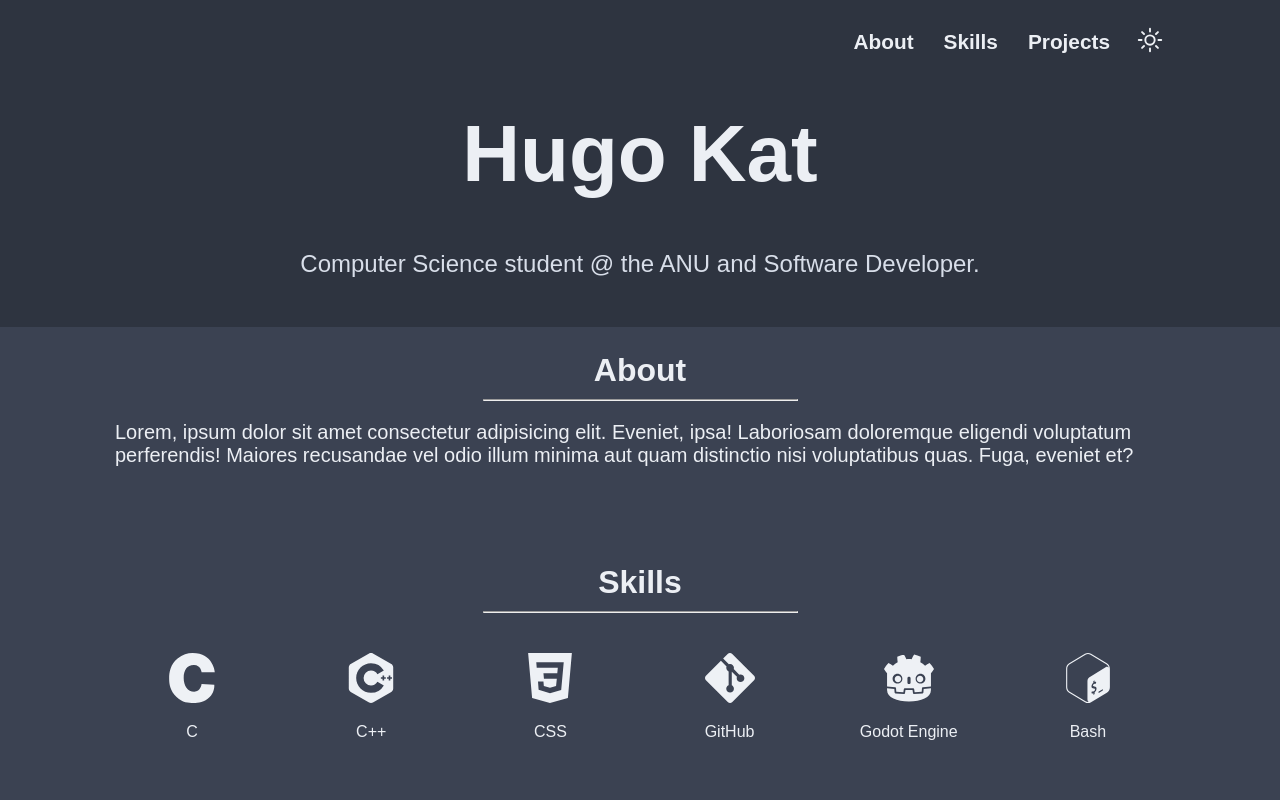
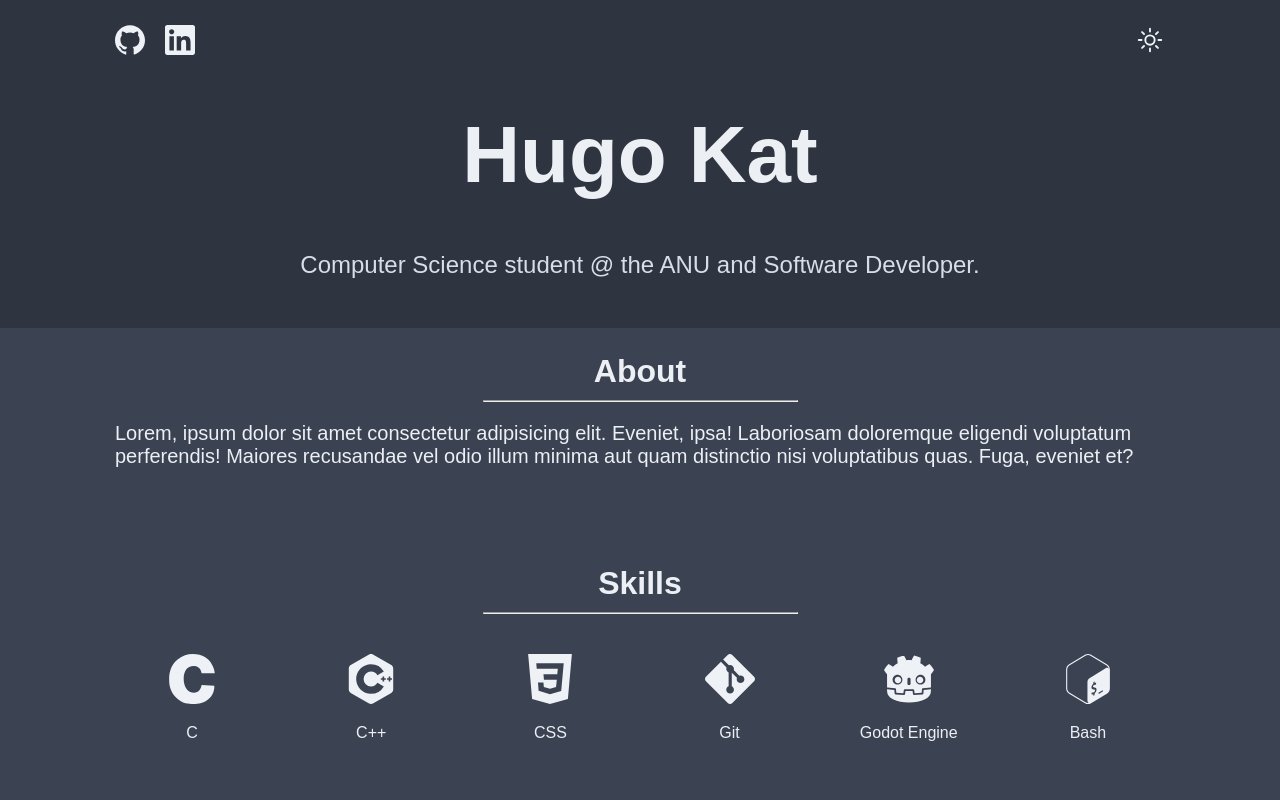
Before and after one commit to hkattt/portfolio, a React (Vite) app in the folder portfolio/: page / in a window 1280 px wide. Shown: the top 800 px of the page. Built offline with nearby package versions, Linux system fonts and the light colour scheme; a web font is replaced by a local one.

Commit message:
Adding socials to the header. Removing nav

```diff
--- a/portfolio/src/Content/Skills/Skills.tsx
+++ b/portfolio/src/Content/Skills/Skills.tsx
@@ -7,7 +7,7 @@ const skills = [
     {image: "cplusplus.svg",   alt: "C++ Logo",          text: "C++"},
     {image: "css3.svg",        alt: "CSS3 Logo",         text: "CSS"},
     // {image: "dotnet.svg",      alt: ".NET Logo",         text: ".NET"},
-    {image: "git.svg",         alt: "Git Logo",          text: "GitHub"},
+    {image: "git.svg",         alt: "Git Logo",          text: "Git"},
     {image: "godotengine.svg", alt: "Godot Engine Logo", text: "Godot Engine"},
     {image: "gnubash.svg",     alt: "GNU Bash Logo",     text: "Bash"},
     {image: "html5.svg",       alt: "HTML5 Logo",        text: "HTML"},
--- a/portfolio/src/Footer/Footer.module.css
+++ b/portfolio/src/Footer/Footer.module.css
@@ -17,20 +17,3 @@
     font-size: 1.2rem;
     margin-right: 25px;
 }
-
-.socials {
-    display: flex;
-    margin-left: auto;
-    gap: 20px;
-}
-
-.icon {
-    width: 30px;
-    height: 30px;
-    filter: var(--primary-filter);
-}
-
-.icon:hover {
-    transform: scale(1.2);
-    filter: var(--selected-filter);
-}
--- a/portfolio/src/Footer/Footer.tsx
+++ b/portfolio/src/Footer/Footer.tsx
@@ -7,14 +7,6 @@ function Footer() {
                 <p className={styles.text}>
                     ADD COPY RIGHT STUFF HERE | Designed in <a href="https://www.figma.com" target="_blank" rel="noopener noreferrer">Figma</a> and built using <a href="https://react.dev/" target="_blank" rel="noopener noreferrer">ReactJS</a>.
                 </p>
-                <div className={styles.socials}>
-                    <a className={styles.social} href="https://github.com/hkattt" target="_blank" rel="noopener noreferrer">
-                        <img className={styles.icon} src="github.svg" alt="GitHub Logo"/>
-                    </a>
-                    <a className={styles.social} href="https://www.linkedin.com/in/hugo-kat/" target="_blank" rel="noopener noreferrer">
-                        <img className={styles.icon} src="linkedin.svg" alt="LinkedIn Logo"/>
-                    </a>
-                </div>
             </div>
         </footer>
     )
--- a/portfolio/src/Header/Header.module.css
+++ b/portfolio/src/Header/Header.module.css
@@ -14,35 +14,27 @@
 
 .bar {
     display: flex;
-    align-items: center;
-    margin-left: auto;
+    flex-direction: row;
 }
 
-.navList {
+.socials {
     display: flex;
     gap: 20px;
-    margin-right: 20px;
 }
 
-.nav {
-    margin-left: auto
+.icon {
+    width: 30px;
+    height: 30px;
+    filter: var(--primary-filter);
 }
 
-.navItem {
-    white-space: nowrap;
+.icon:hover {
+    transform: scale(1.2);
+    filter: var(--selected-filter);
 }
 
-.navItem a {
-    font-size: 1.3rem;
-    color: var(--font-primary);
-    text-decoration: none;
-    padding: 5px;
-}
-
-.navItem a:hover {
-    color: var(--font-secondary);
-    background-color: var(--background-tertiary);
-    border-radius: 5px;
+.themeButtonContainer {
+    margin-left: auto;
 }
 
 .title {
--- a/portfolio/src/Header/Header.tsx
+++ b/portfolio/src/Header/Header.tsx
@@ -7,14 +7,17 @@ function Header() {
         <header className={styles.header}>
             <div className={styles.content}>
                 <div className={styles.bar}>
-                    <nav className={styles.nav}>
-                        <ul className={styles.navList}>
-                            <li className={styles.navItem}><a href="#About">About</a></li>
-                            <li className={styles.navItem}><a href="#Skills">Skills</a></li>
-                            <li className={styles.navItem}><a href="#Projects">Projects</a></li>
-                        </ul>
-                    </nav>
-                    <ThemeButton/>
+                    <div className={styles.socials}>
+                        <a className={styles.social} href="https://github.com/hkattt" target="_blank" rel="noopener noreferrer">
+                            <img className={styles.icon} src="github.svg" alt="GitHub Logo"/>
+                        </a>
+                        <a className={styles.social} href="https://www.linkedin.com/in/hugo-kat/" target="_blank" rel="noopener noreferrer">
+                            <img className={styles.icon} src="linkedin.svg" alt="LinkedIn Logo"/>
+                        </a>
+                    </div>
+                    <span className={styles.themeButtonContainer}>
+                     <ThemeButton/>
+                    </span>
                 </div>
                 <h1 className={styles.title}>Hugo Kat</h1>
                 <p className={styles.introduction}>Computer Science student @ the ANU and Software Developer.</p>
```
Also changed, not shown: 1 other file (tests, documents, lock files or other folders).
